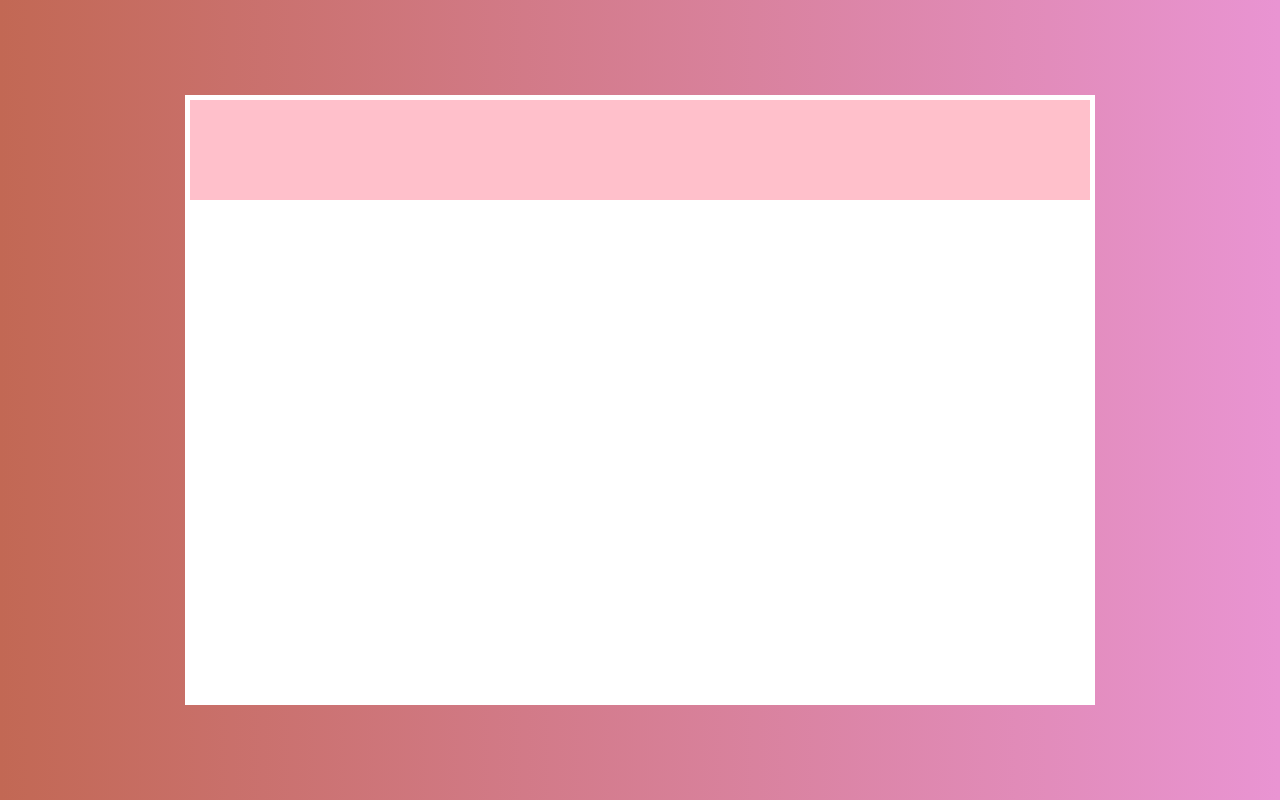
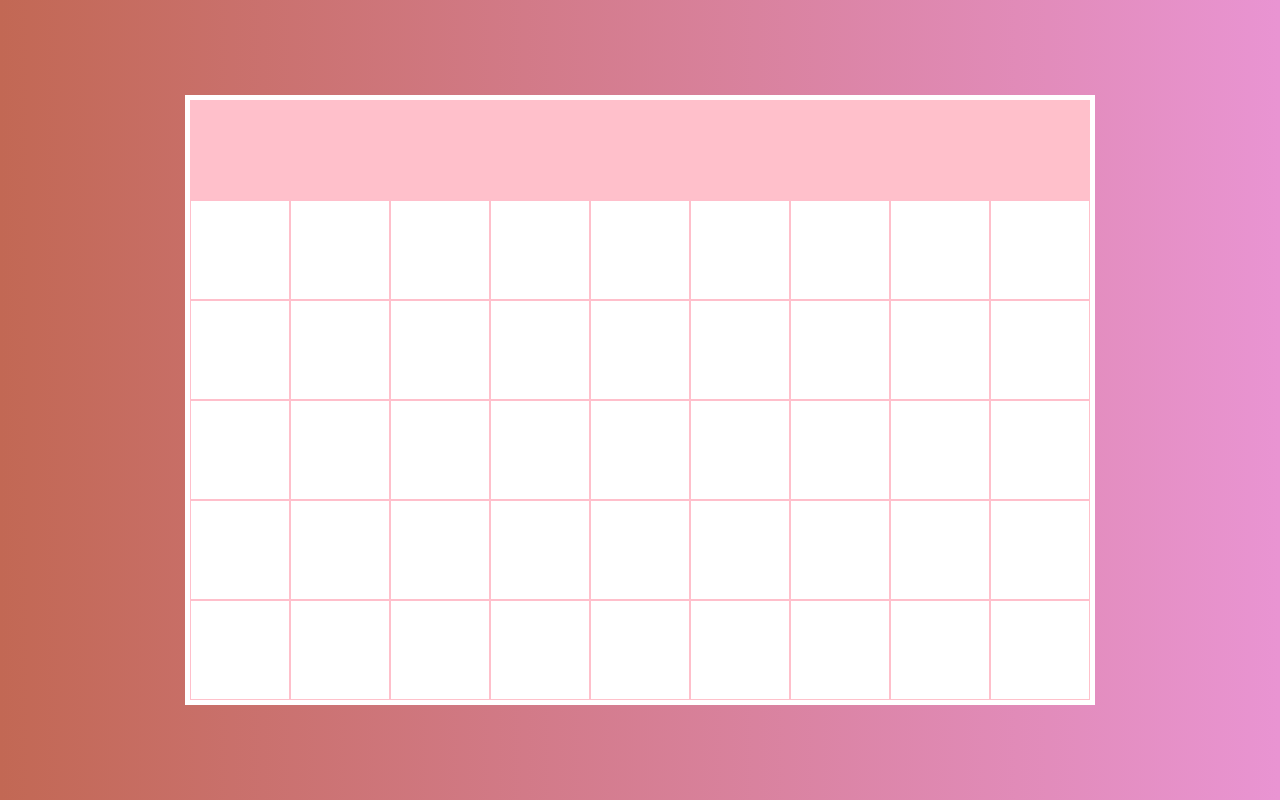
Before and after one commit to Kave-Academy/Cherryl-JavaScript-Game, a plain HTML site: page index.html in a window 1280 px wide. Drawn offline with Linux system fonts and the light colour scheme.

Commit message:
display the background for the JS games

```diff
--- a/script.js
+++ b/script.js
@@ -8,14 +8,39 @@ const cellSize = 100;
 const cellGap = 3;
 const gameGrid =[];
 
+// mouse
+
 
 //game board
 const controlsBar = {
   width: canvas.width,
   height: cellSize,
 }
-
-
+class Cell {
+  constructor(x, y) {
+    this.x = x;
+    this.y = y;
+    this.width = cellSize;
+    this.height = cellSize;
+  }
+  draw() {
+    ctx.strokeStyle = 'pink';
+    ctx.strokeRect(this.x, this.y, this.width, this.height);
+  }
+}
+function createGrid(){
+  for(let y = cellSize; y < canvas.height; y += cellSize){
+    for (let x = 0; x<canvas.width; x +=cellSize){
+      gameGrid.push(new Cell(x, y));
+    }
+  }
+}
+createGrid();
+function handleGameGrid(){
+  for(let i =0; i <gameGrid.length; i++){
+    gameGrid[i].draw();
+  }
+}
 
 //projectiles
 //defenders
@@ -26,6 +51,7 @@ function animate(){
   // Not working
   ctx.fillStyle = 'pink';
   ctx.fillRect(0,0,controlsBar.width, controlsBar.height);
+  handleGameGrid();
   requestAnimationFrame(animate);
 }
 animate();
--- a/style.css
+++ b/style.css
@@ -1,6 +1,6 @@
 body {
   background: rgb(194,104,84);
-  background: linear-gradient(90deg, rgba(194,104,84,1) 0%, rgba(233,148,210,1) 100%);
+  background: linear-gradient(90deg, #c26854 0%, rgba(233,148,210,1) 100%);
   /* background: black; */
 }
 
```
